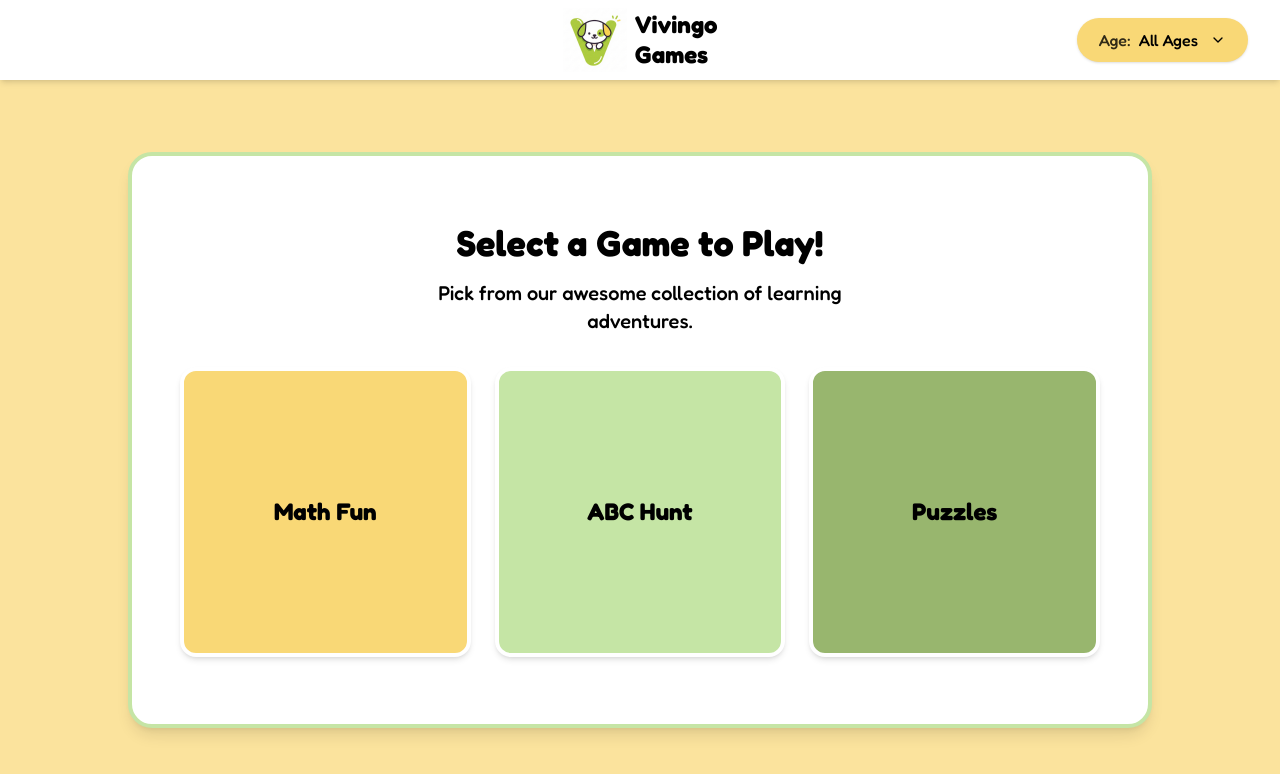
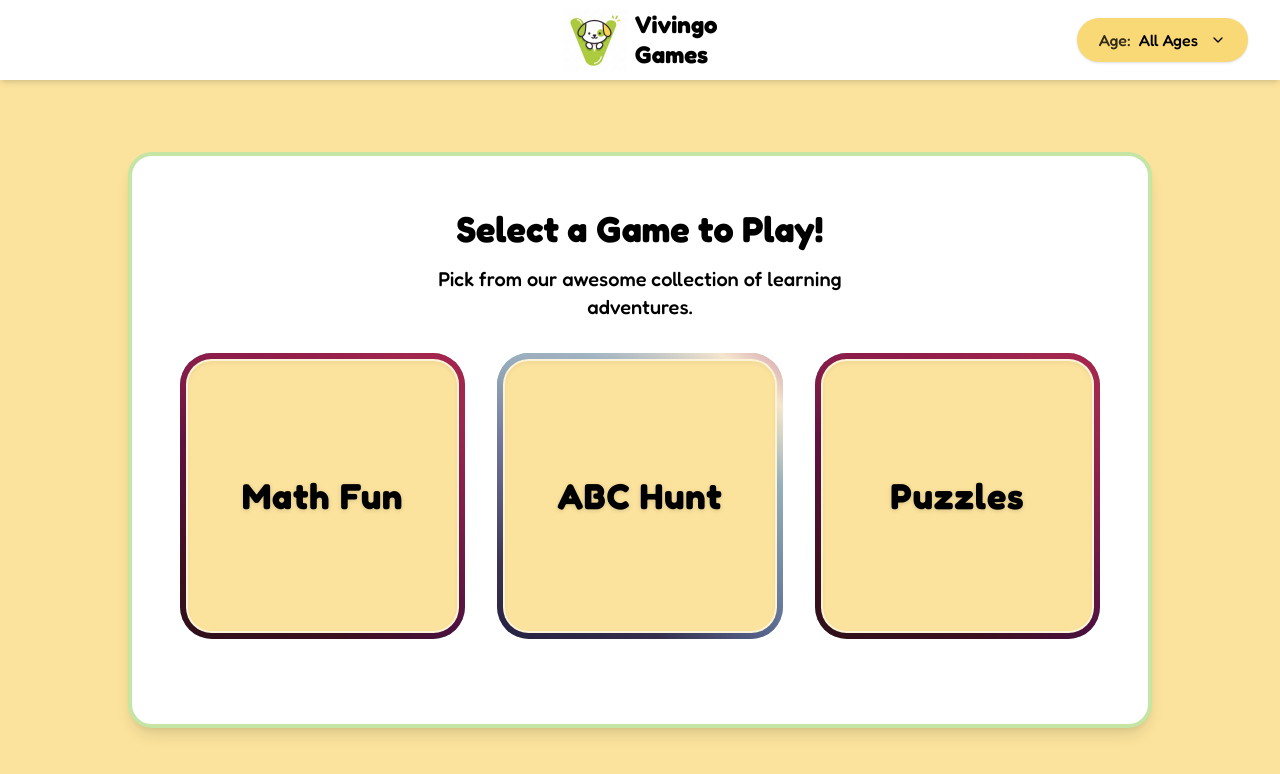
Before and after one commit to nramanath/vivingo, a React (Vite) app: page / in a window 1280 px wide. Shown: the top 774 px of the page. Built offline with nearby package versions, Linux system fonts and the light colour scheme.

Commit message:
fix(ui): grid card animations

```diff
--- a/package.json
+++ b/package.json
@@ -29,6 +29,7 @@
   },
   "dependencies": {
     "@radix-ui/react-select": "^2.2.6",
+    "@radix-ui/react-slot": "^1.2.4",
     "class-variance-authority": "^0.7.1",
     "clsx": "^2.1.1",
     "lucide-react": "^0.576.0",
--- a/src/app/App.tsx
+++ b/src/app/App.tsx
@@ -1,8 +1,8 @@
 import '../styles/global.css';
 
-// Importing the actual Vivingo Logo
 import vivingoLogo from '../assets/vivingo-logo.png';
 import { AgeSelector } from '../components/AgeSelector';
+import { GradientGameCard } from '../components/GradientGameCard';
 
 export default function App() {
   return (
@@ -38,17 +38,13 @@
             Pick from our awesome collection of learning adventures.
           </p>
 
-          <div className="grid grid-cols-1 md:grid-cols-3 gap-6 w-full px-12">
-            {/* Placeholder Game Cards */}
-            <div className="bg-[var(--color-freesia)] aspect-square rounded-2xl shadow-md border-4 border-white flex items-center justify-center hover:scale-105 transition-transform cursor-pointer">
-              <span className="text-2xl font-bold font-fredoka text-black">Math Fun</span>
-            </div>
-            <div className="bg-[var(--color-neon-green)] aspect-square rounded-2xl shadow-md border-4 border-white flex items-center justify-center hover:scale-105 transition-transform cursor-pointer">
-              <span className="text-2xl font-bold font-fredoka text-black">ABC Hunt</span>
-            </div>
-            <div className="bg-[var(--color-kelly-green)] aspect-square rounded-2xl shadow-md border-4 border-white flex items-center justify-center hover:scale-105 transition-transform cursor-pointer">
-              <span className="text-2xl font-bold font-fredoka text-black">Puzzles</span>
-            </div>
+          <div className="grid grid-cols-1 md:grid-cols-3 gap-8 w-full px-12 pb-8">
+            <GradientGameCard title="Math Fun" variantClass="gradient-button" />
+            <GradientGameCard title="ABC Hunt" variantClass="gradient-button-variant" />
+            <GradientGameCard
+              title="Puzzles"
+              variantClass="gradient-button" // Using default since we only have two variants
+            />
           </div>
         </div>
       </main>
--- /dev/null
+++ b/src/components/GradientGameCard.tsx
@@ -0,0 +1,36 @@
+import { cn } from '../lib/utils';
+import '../styles/global.css';
+
+interface GradientGameCardProps {
+  title: string;
+  className?: string;
+  onClick?: () => void;
+  // Specific variants for the border glowing animation colors
+  variantClass: string;
+}
+
+export const GradientGameCard = ({
+  title,
+  className,
+  onClick,
+  variantClass,
+}: GradientGameCardProps) => {
+  return (
+    <div
+      onClick={onClick}
+      className={cn(
+        'group relative flex aspect-square flex-col items-center justify-center rounded-[2rem] p-[6px] cursor-pointer transition-transform duration-300 hover:scale-[1.03] hover:-translate-y-2',
+        'gradient-card-base', // Custom class where we will bind the magic :before masks,
+        variantClass, // We will use this class to override the CSS Variables!
+        className
+      )}
+    >
+      {/* Inner solid card content that sits ABOVE the animated ::before border mask */}
+      <div className="relative flex h-full w-full flex-col items-center justify-center rounded-[1.6rem] bg-[var(--color-yellow)] shadow-inner overflow-hidden border-2 border-white/60 z-10 transition-colors duration-300 group-hover:bg-white/95">
+        <span className="text-3xl sm:text-4xl font-black font-fredoka text-black tracking-wide drop-shadow-sm transition-transform duration-300 group-hover:scale-110">
+          {title}
+        </span>
+      </div>
+    </div>
+  );
+};
--- /dev/null
+++ b/src/components/ui/gradient-button.tsx
@@ -0,0 +1,48 @@
+'use client';
+
+import * as React from 'react';
+import { Slot } from '@radix-ui/react-slot';
+import { cva, type VariantProps } from 'class-variance-authority';
+import { cn } from '../../lib/utils';
+
+const gradientButtonVariants = cva(
+  [
+    'gradient-button',
+    'inline-flex items-center justify-center',
+    'rounded-[11px] min-w-[132px] px-9 py-4',
+    'text-base leading-[19px] font-[500] text-white',
+    'font-sans font-bold',
+    'focus-visible:outline-none focus-visible:ring-1 focus-visible:ring-ring',
+    'disabled:pointer-events-none disabled:opacity-50',
+  ],
+  {
+    variants: {
+      variant: {
+        default: '',
+        variant: 'gradient-button-variant',
+      },
+    },
+    defaultVariants: {
+      variant: 'default',
+    },
+  }
+);
+
+export interface GradientButtonProps
+  extends
+    React.ButtonHTMLAttributes<HTMLButtonElement>,
+    VariantProps<typeof gradientButtonVariants> {
+  asChild?: boolean;
+}
+
+const GradientButton = React.forwardRef<HTMLButtonElement, GradientButtonProps>(
+  ({ className, variant, asChild = false, ...props }, ref) => {
+    const Comp = asChild ? Slot : 'button';
+    return (
+      <Comp className={cn(gradientButtonVariants({ variant, className }))} ref={ref} {...props} />
+    );
+  }
+);
+GradientButton.displayName = 'GradientButton';
+
+export { GradientButton, gradientButtonVariants };
--- a/src/styles/global.css
+++ b/src/styles/global.css
@@ -3,6 +3,224 @@
 @theme {
   --font-inter: 'Inter', sans-serif;
   --font-fredoka: 'Fredoka', sans-serif;
+}
+
+@layer base {
+  @property --pos-x {
+    syntax: '<percentage>';
+    initial-value: 11.14%;
+    inherits: false;
+  }
+
+  @property --pos-y {
+    syntax: '<percentage>';
+    initial-value: 140%;
+    inherits: false;
+  }
+
+  @property --spread-x {
+    syntax: '<percentage>';
+    initial-value: 150%;
+    inherits: false;
+  }
+
+  @property --spread-y {
+    syntax: '<percentage>';
+    initial-value: 180.06%;
+    inherits: false;
+  }
+
+  @property --color-1 {
+    syntax: '<color>';
+    initial-value: #000;
+    inherits: false;
+  }
+
+  @property --color-2 {
+    syntax: '<color>';
+    initial-value: #08012c;
+    inherits: false;
+  }
+
+  @property --color-3 {
+    syntax: '<color>';
+    initial-value: #4e1e40;
+    inherits: false;
+  }
+
+  @property --color-4 {
+    syntax: '<color>';
+    initial-value: #70464e;
+    inherits: false;
+  }
+
+  @property --color-5 {
+    syntax: '<color>';
+    initial-value: #88394c;
+    inherits: false;
+  }
+
+  @property --border-angle {
+    syntax: '<angle>';
+    initial-value: 20deg;
+    inherits: true;
+  }
+
+  @property --border-color-1 {
+    syntax: '<color>';
+    initial-value: hsla(340, 75%, 60%, 0.2);
+    inherits: true;
+  }
+
+  @property --border-color-2 {
+    syntax: '<color>';
+    initial-value: hsla(340, 75%, 40%, 0.75);
+    inherits: true;
+  }
+
+  @property --stop-1 {
+    syntax: '<percentage>';
+    initial-value: 37.35%;
+    inherits: false;
+  }
+
+  @property --stop-2 {
+    syntax: '<percentage>';
+    initial-value: 61.36%;
+    inherits: false;
+  }
+
+  @property --stop-3 {
+    syntax: '<percentage>';
+    initial-value: 78.42%;
+    inherits: false;
+  }
+
+  @property --stop-4 {
+    syntax: '<percentage>';
+    initial-value: 89.52%;
+    inherits: false;
+  }
+
+  @property --stop-5 {
+    syntax: '<percentage>';
+    initial-value: 100%;
+    inherits: false;
+  }
+}
+
+@layer utilities {
+  .animate-gradient-bg {
+    background-size: 300% 300%;
+    animation: gradient-shift 5s ease infinite;
+  }
+}
+
+@layer components {
+  .gradient-card-base {
+    background: radial-gradient(
+      var(--spread-x) var(--spread-y) at var(--pos-x) var(--pos-y),
+      var(--color-1) var(--stop-1),
+      var(--color-2) var(--stop-2),
+      var(--color-3) var(--stop-3),
+      var(--color-4) var(--stop-4),
+      var(--color-5) var(--stop-5)
+    );
+    transition:
+      --pos-x 0.5s,
+      --pos-y 0.5s,
+      --spread-x 0.5s,
+      --spread-y 0.5s,
+      --color-1 0.5s,
+      --color-2 0.5s,
+      --color-3 0.5s,
+      --color-4 0.5s,
+      --color-5 0.5s,
+      --border-angle 0.5s,
+      --border-color-1 0.5s,
+      --border-color-2 0.5s,
+      --stop-1 0.5s,
+      --stop-2 0.5s,
+      --stop-3 0.5s,
+      --stop-4 0.5s,
+      --stop-5 0.5s;
+  }
+
+  .gradient-card-base::before {
+    content: '';
+    position: absolute;
+    inset: 0;
+    border-radius: inherit;
+    padding: 6px;
+    background: linear-gradient(var(--border-angle), var(--border-color-1), var(--border-color-2));
+    mask:
+      linear-gradient(#fff 0 0) content-box,
+      linear-gradient(#fff 0 0);
+    mask-composite: exclude;
+    pointer-events: none;
+  }
+
+  .gradient-card-base:hover {
+    --pos-x: 0%;
+    --pos-y: 91.51%;
+    --spread-x: 120.24%;
+    --spread-y: 103.18%;
+    --color-1: #c96287;
+    --color-2: #c66c64;
+    --color-3: #cc7d23;
+    --color-4: #37140a;
+    --color-5: #000;
+    --border-angle: 190deg;
+    --border-color-1: hsla(340, 78%, 90%, 0.1);
+    --border-color-2: hsla(340, 75%, 90%, 0.6);
+    --stop-1: 0%;
+    --stop-2: 8.8%;
+    --stop-3: 21.44%;
+    --stop-4: 71.34%;
+    --stop-5: 85.76%;
+  }
+
+  .gradient-button-variant {
+    --color-1: #000022;
+    --color-2: #1f3f6d;
+    --color-3: #469396;
+    --color-4: #f1ffa5;
+    --border-angle: 200deg;
+    --border-color-1: hsla(320, 75%, 90%, 0.6);
+    --border-color-2: hsla(320, 50%, 90%, 0.15);
+  }
+
+  .gradient-button-variant:hover {
+    --pos-x: 0%;
+    --pos-y: 95.51%;
+    --spread-x: 110.24%;
+    --spread-y: 110.2%;
+    --color-1: #000020;
+    --color-2: #f1ffa5;
+    --color-3: #469396;
+    --color-4: #1f3f6d;
+    --color-5: #000;
+    --stop-1: 0%;
+    --stop-2: 10%;
+    --stop-3: 35.44%;
+    --stop-4: 71.34%;
+    --stop-5: 90.76%;
+    --border-angle: 210deg;
+    --border-color-1: hsla(320, 75%, 90%, 0.2);
+    --border-color-2: hsla(320, 50%, 90%, 0.75);
+  }
+}
+
+@keyframes gradient-shift {
+  0% {
+    background-position: 0% 50%;
+  }
+  50% {
+    background-position: 100% 50%;
+  }
+  100% {
+    background-position: 0% 50%;
+  }
 }
 
 :root {
```
Also changed, not shown: 1 other file (tests, documents, lock files or other folders).
